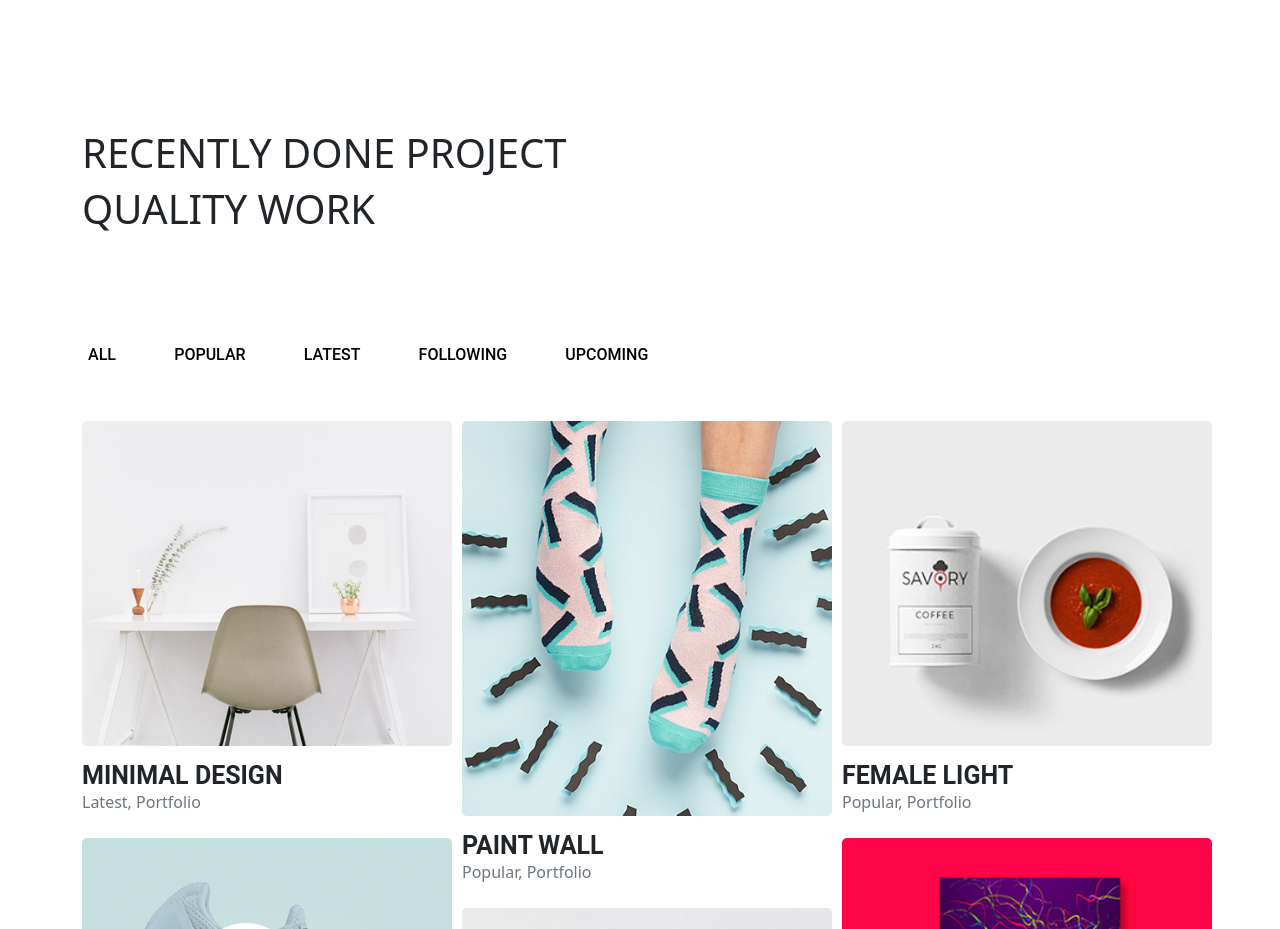
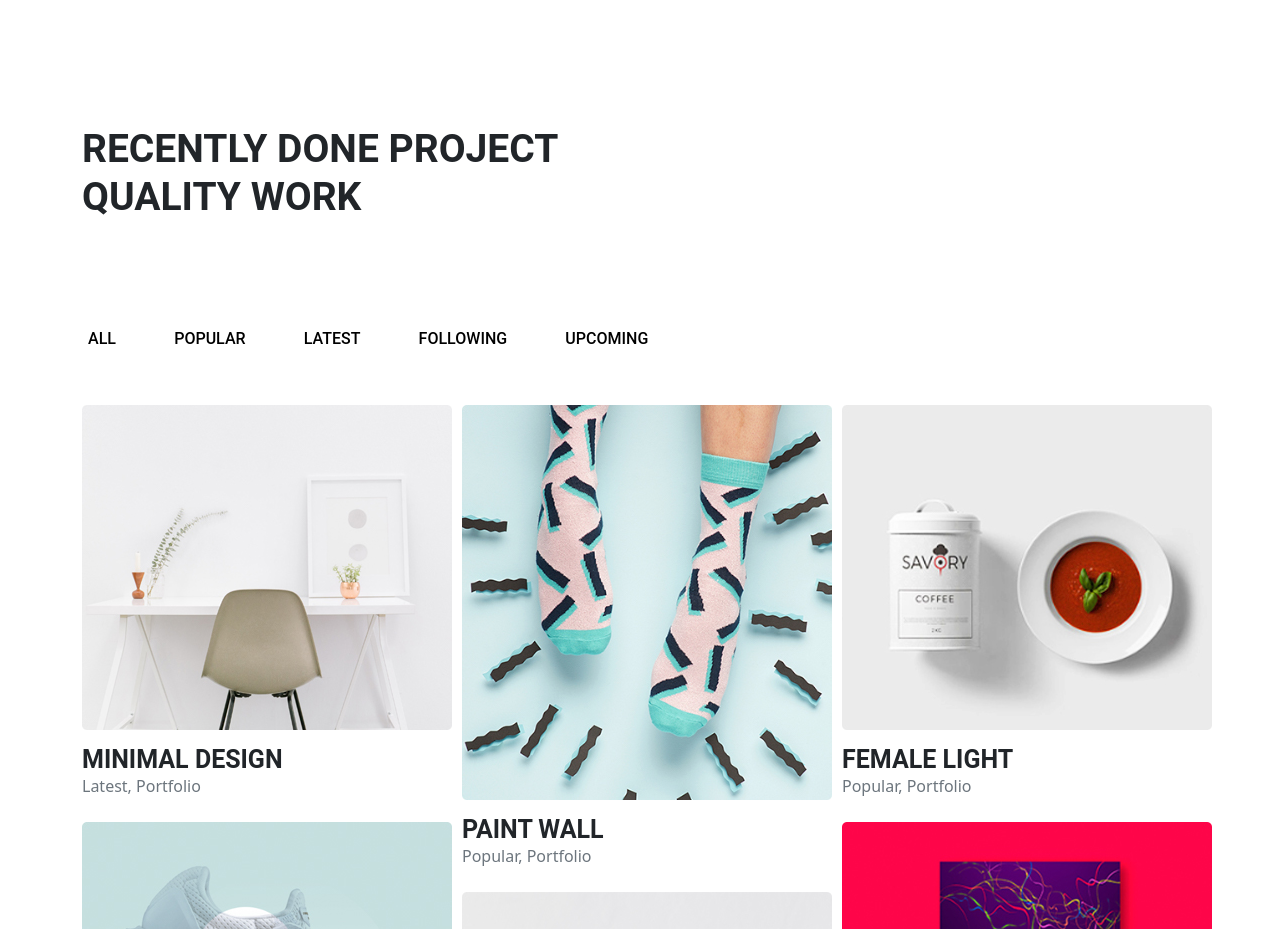
Before and after one commit to yashnagla/Portfolio-Site.github.io, a plain HTML site: page index.html in a window 1280 px wide. Shown: the part 2880-3809 px from the top of the page. Drawn offline with Linux system fonts and the light colour scheme.

Commit message:
Added title-h1 class

```diff
--- a/CSS/partials/global.css
+++ b/CSS/partials/global.css
@@ -71,3 +71,7 @@ button:hover,
     outline: 0px !important;
     box-shadow: none !important;
 }
+
+.title-h1{
+    font: normal bold 39px/ 40px var(--roboto);
+}
```
